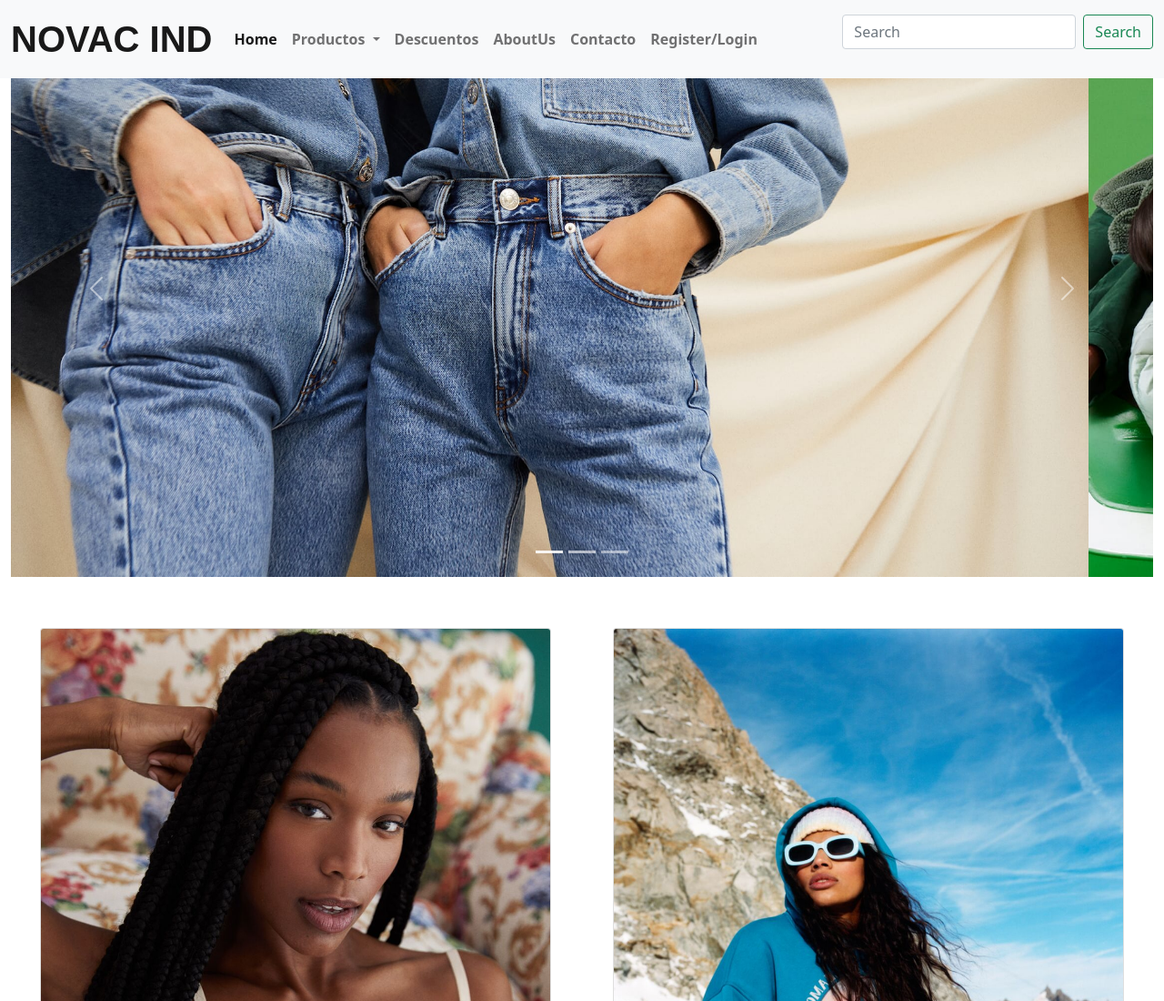
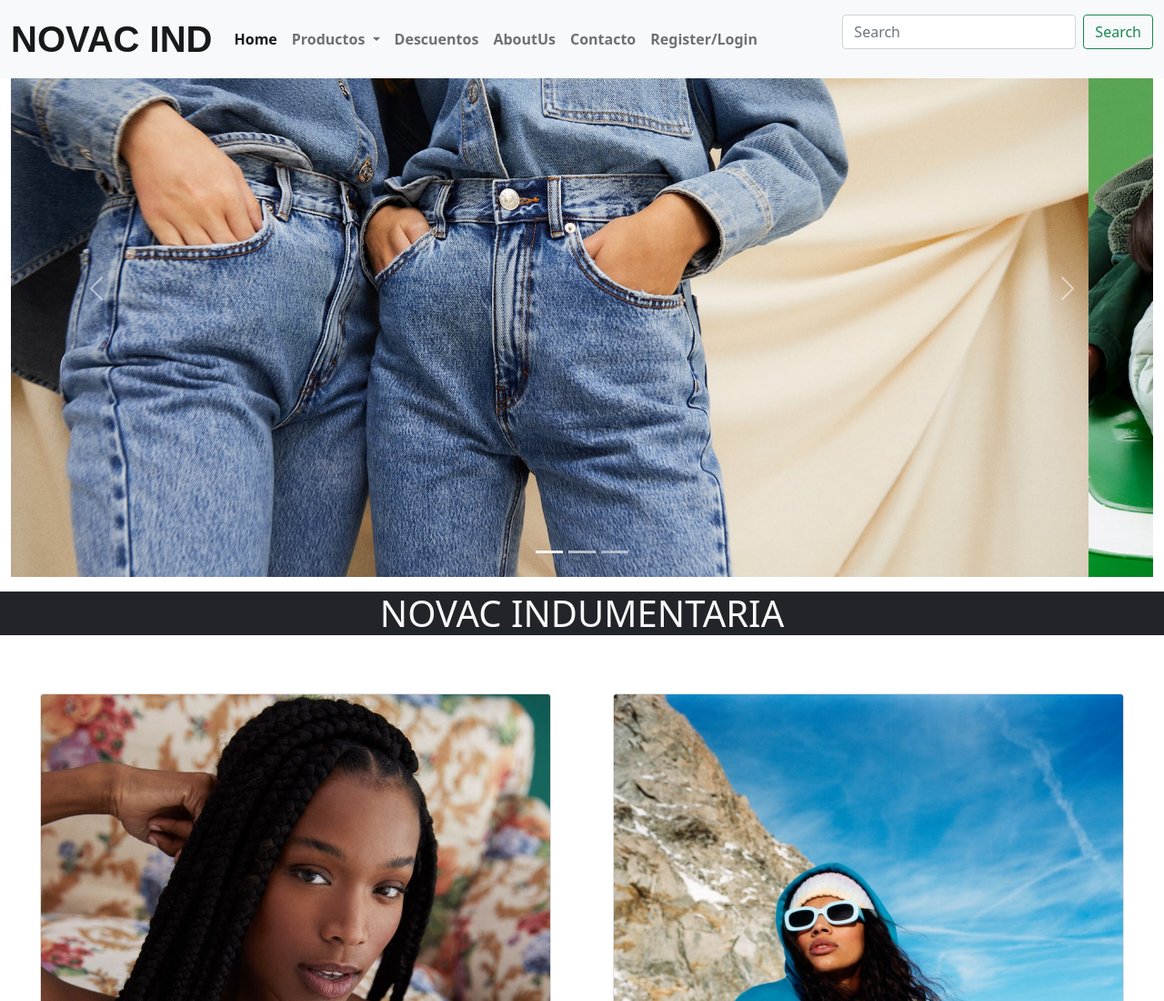
Before and after one commit to florenciavargas/novacind, a website: page index.html in a window 1280 px wide. Shown: the top 1100 px of the page at 91% size. Drawn offline with nearby package versions, Linux system fonts and the light colour scheme; a web font is replaced by a local one.

Commit message:
cambios en el titulo de la pagina

```diff
--- a/index.html
+++ b/index.html
@@ -107,6 +107,7 @@
                 </div>
             </div>
         </div>
+        <h1 class="bg-dark text-light text-center mt-3">NOVAC INDUMENTARIA</h1>
         <section>
             <div class="container-fluid py-4">
                 <div class="row row-cols-2 row-cols-md-2 g-1 div__contenedortarj">
```
